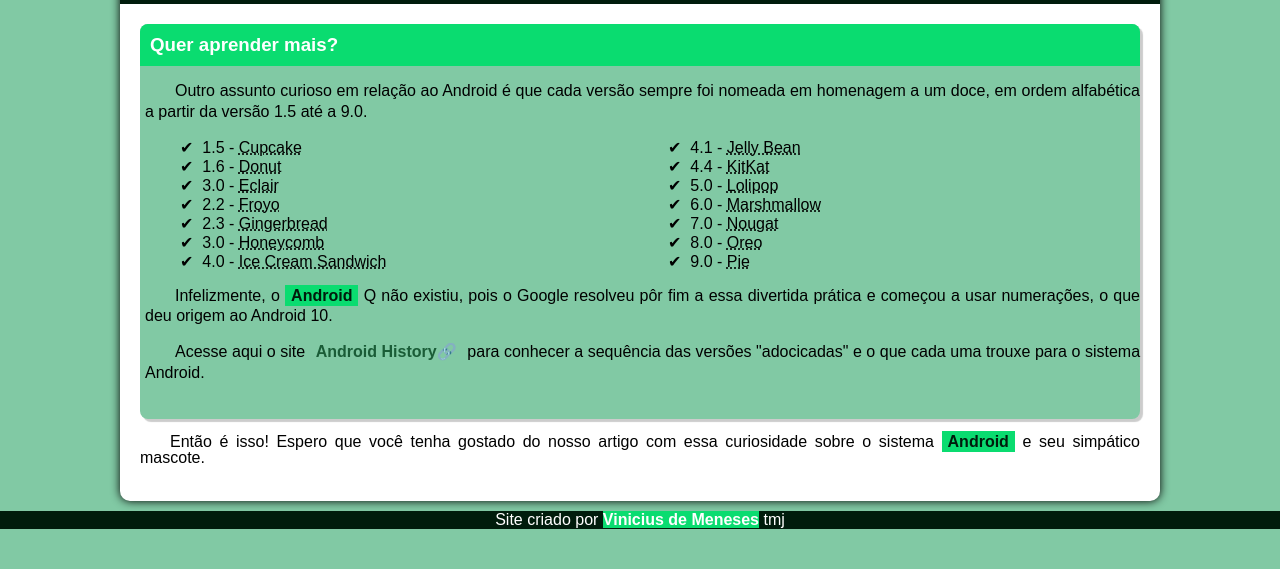
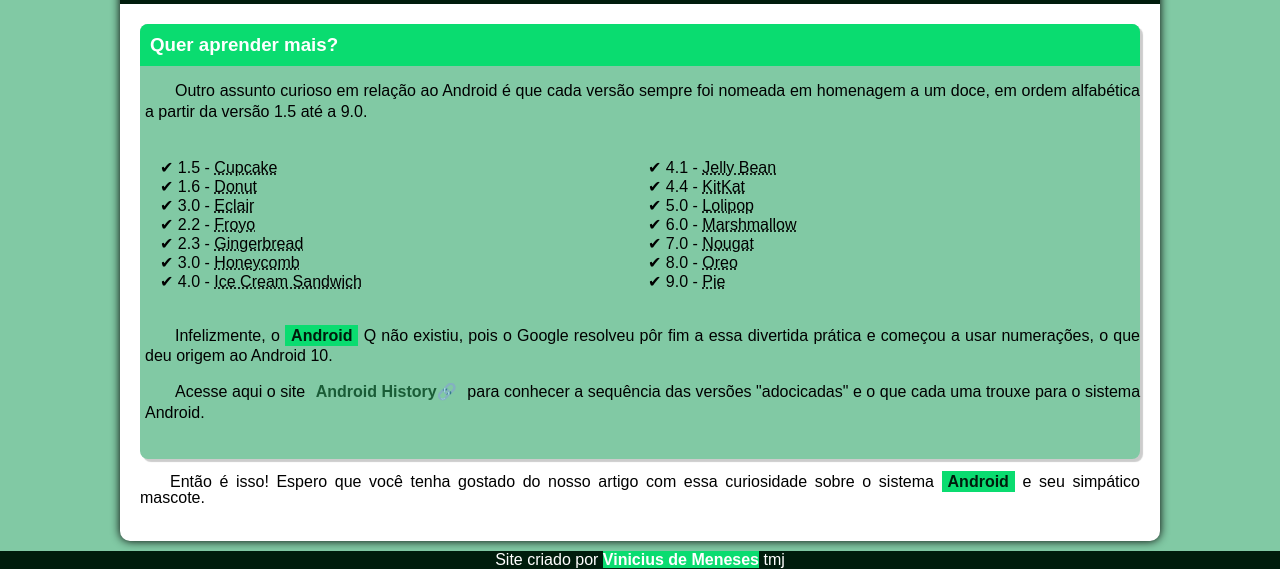
Before and after one commit to vmcarvalho7/projeto-android, a plain HTML site: page index.html in a window 1280 px wide. Shown: the part 2135-2704 px from the top of the page. Before the commit the page ends 2664 px from the top, so only its background shows below. Drawn offline with Linux system fonts and the light colour scheme; a web font is replaced by a local one.

Commit message:
Atualização

```diff
--- a/index.html
+++ b/index.html
@@ -179,8 +179,9 @@
     }
     aside ul{
         columns: 2;
-        list-style-type: '\2714\00A0\00A0';
+        list-style-type: '\2714\00A0';
         list-style-position: inside;
+        padding: 20px;
 
     }
     aside p{
```
